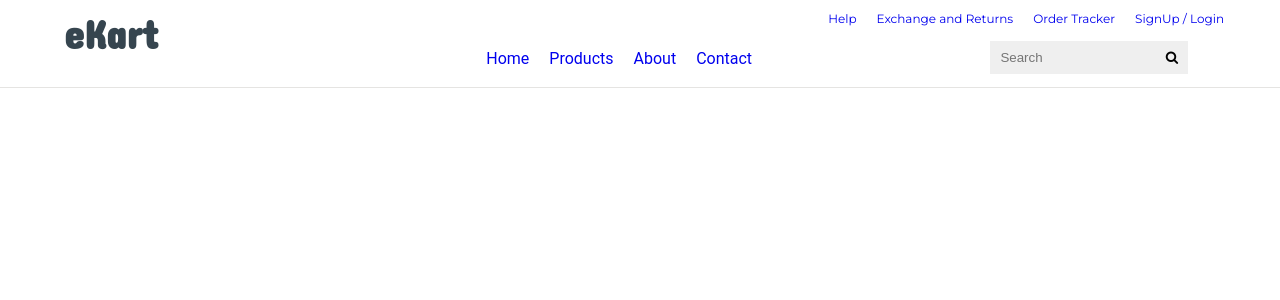
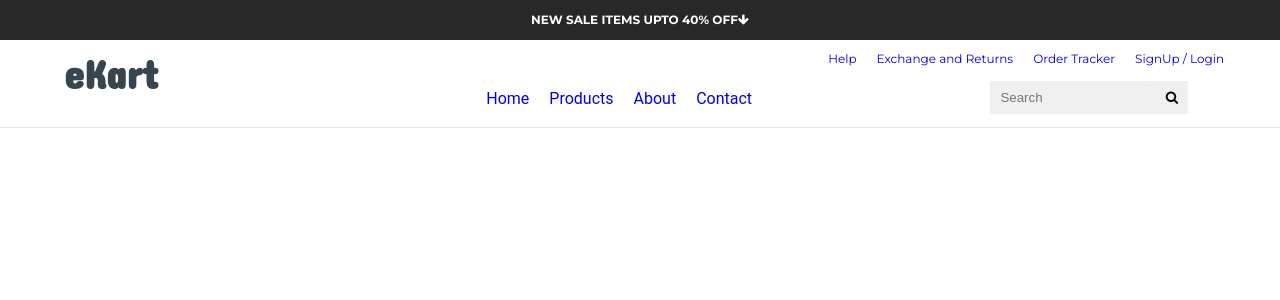
Before and after one commit to shrija21/angular-ekart-pro, an Angular app: page / in a window 1280 px wide. Shown: the top 300 px of the page. Built offline with nearby package versions, Linux system fonts and the light colour scheme.

Commit message:
Creating Component using Angular CLI - part 1

```diff
--- a/src/app/app.component.html
+++ b/src/app/app.component.html
@@ -1 +1,2 @@
+<top-header></top-header>
 <app-header></app-header>
--- a/src/app/app.module.ts
+++ b/src/app/app.module.ts
@@ -4,11 +4,12 @@ import { BrowserModule } from '@angular/platform-browser';
 import { AppRoutingModule } from './app-routing.module';
 import { AppComponent } from './app.component';
 import { HeaderComponent } from './header/header.component';
+import { TopHeaderComponent } from './top-header/top-header.component';
 
 @NgModule({
   declarations: [
     AppComponent,
-    HeaderComponent
+    HeaderComponent, TopHeaderComponent
   ],
   imports: [
     BrowserModule,
--- /dev/null
+++ b/src/app/top-header/top-header.component.css
@@ -0,0 +1,9 @@
+.ekart--top-header {
+    height: 5vh;
+    background-color: #282828;
+    text-align: center;
+    color: white;
+    padding-top: 1.5vh;
+    font-size: 12px;
+    font-weight: bold;
+}
--- /dev/null
+++ b/src/app/top-header/top-header.component.html
@@ -0,0 +1,3 @@
+<div class="ekart--top-header">
+    <p>NEW SALE ITEMS UPTO 40% OFF<i class="fa fa-arrow-down" aria-hidden="true" style="color: white;"></i></p>
+</div>
```
Also changed, not shown: src/app/top-header/top-header.component.ts (added, +10 -0 lines).
